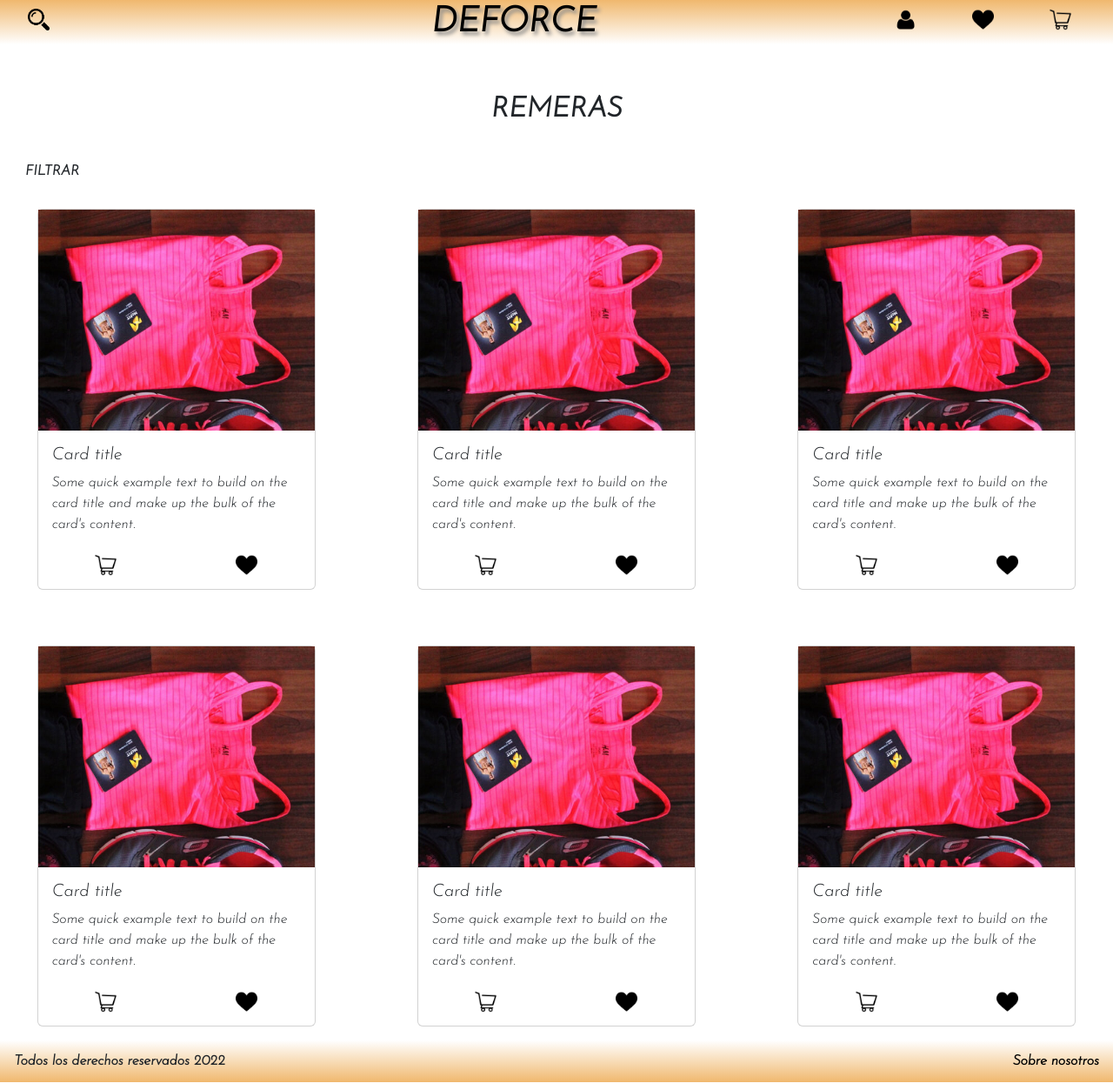
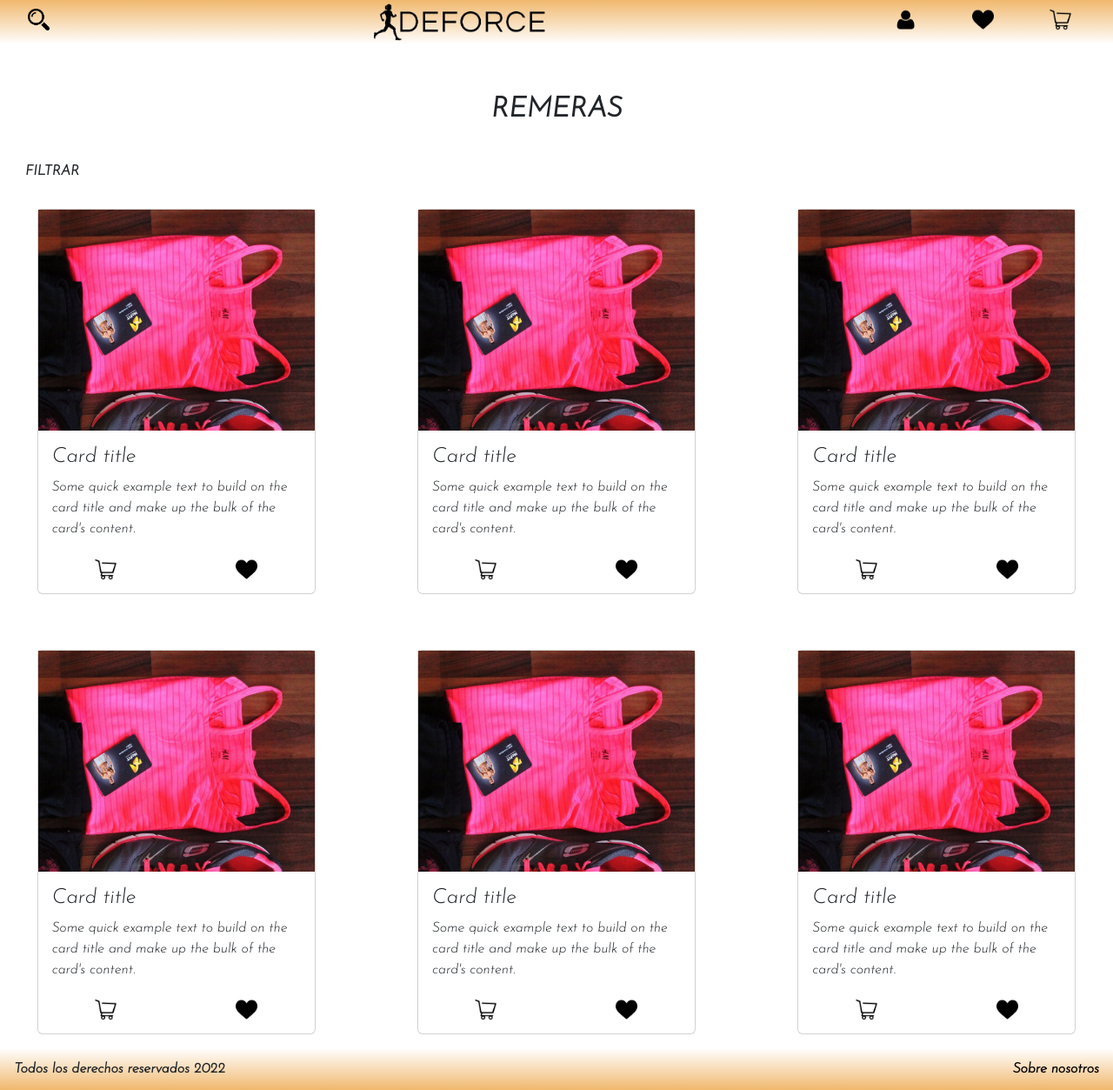
Before and after one commit to Oliver-Barrett/proyecto-tiendadeportiva, a website: page pages/remeras.html in a window 1280 px wide. Shown: the whole page at 87% size. Drawn offline with nearby package versions, Linux system fonts and the light colour scheme.

Commit message:
agrego SEO

```diff
--- a/pages/remeras.html
+++ b/pages/remeras.html
@@ -4,6 +4,8 @@
     <meta charset="UTF-8">
     <meta http-equiv="X-UA-Compatible" content="IE=edge">
     <meta name="viewport" content="width=device-width, initial-scale=1.0">
+    <meta name="keywords" content="REMERAS, FILTRO, TALLES, TELAS, COLORES">
+    <meta name="description" content="Gran variedad de remeras y nuevos ingresos durante todo el año.">
     <!-- tipografia -->
     <link rel="preconnect" href="https://fonts.googleapis.com">
     <link rel="preconnect" href="https://fonts.gstatic.com" crossorigin>
@@ -27,7 +29,7 @@
                     </button>
                     <div class="offcanvas offcanvas-start" tabindex="-1" id="offcanvasNavbar" aria-labelledby="offcanvasNavbarLabel">
                         <div class="offcanvas-header">
-                            <h2 class="offcanvas-title" id="offcanvasNavbarLabel">Menu</h2>
+                            <h1 class="offcanvas-title" id="offcanvasNavbarLabel">Menu</h1>
                             <button type="button" class="btn-close" data-bs-dismiss="offcanvas" aria-label="Close"></button>
                         </div>
                         <div class="offcanvas-body">
@@ -65,7 +67,7 @@
                     </ul>
             </div>
             <a href="../index.html">
-                <h1>DEFORCE</h1>
+                <img src="../img/logos/deforce-logo.png" alt="">
             </a>
             <div class="logo-usuario">
                     <ul>
@@ -136,7 +138,7 @@
                         <img src="../img/ropa/card-dos.jpg" alt="">
                     </a>
                     <div class="card-body">
-                        <h5 class="card-title">Card title</h5>
+                        <h4 class="card-title">Card title</h4>
                         <p class="card-text">Some quick example text to build on the card title and make up the bulk of the card's content.</p>
                     </div>
                     <div class="card-body card-logos">
@@ -149,7 +151,7 @@
                         <img src="../img/ropa/card-dos.jpg" alt="">
                     </a>
                     <div class="card-body">
-                        <h5 class="card-title">Card title</h5>
+                        <h4 class="card-title">Card title</h4>
                         <p class="card-text">Some quick example text to build on the card title and make up the bulk of the card's content.</p>
                     </div>
                     <div class="card-body card-logos">
@@ -162,7 +164,7 @@
                         <img src="../img/ropa/card-dos.jpg" alt="">
                     </a>
                     <div class="card-body">
-                        <h5 class="card-title">Card title</h5>
+                        <h4 class="card-title">Card title</h4>
                         <p class="card-text">Some quick example text to build on the card title and make up the bulk of the card's content.</p>
                     </div>
                     <div class="card-body card-logos">
@@ -175,7 +177,7 @@
                         <img src="../img/ropa/card-dos.jpg" alt="">
                     </a>
                     <div class="card-body">
-                        <h5 class="card-title">Card title</h5>
+                        <h4 class="card-title">Card title</h4>
                         <p class="card-text">Some quick example text to build on the card title and make up the bulk of the card's content.</p>
                     </div>
                     <div class="card-body card-logos">
@@ -188,7 +190,7 @@
                         <img src="../img/ropa/card-dos.jpg" alt="">
                     </a>
                     <div class="card-body">
-                        <h5 class="card-title">Card title</h5>
+                        <h4 class="card-title">Card title</h4>
                         <p class="card-text">Some quick example text to build on the card title and make up the bulk of the card's content.</p>
                     </div>
                     <div class="card-body card-logos">
@@ -201,7 +203,7 @@
                         <img src="../img/ropa/card-dos.jpg" alt="">
                     </a>
                     <div class="card-body">
-                        <h5 class="card-title">Card title</h5>
+                        <h4 class="card-title">Card title</h4>
                         <p class="card-text">Some quick example text to build on the card title and make up the bulk of the card's content.</p>
                     </div>
                     <div class="card-body card-logos">
--- a/sass/partials/_estiloindex.scss
+++ b/sass/partials/_estiloindex.scss
@@ -11,7 +11,7 @@
             .dropdown-item{
                 font-weight: $letra-negrita;
             }
-            h2{
+            h1{
                 font-weight: $letra-negrita;
             }
             .offcanvas-header{
@@ -35,12 +35,9 @@
         display: none;
     }
     a{
-        text-decoration: none;
-        h1{
-            margin-top: 10px;
-            color: black;
-            font-weight: $letra-negrita;
-            filter: drop-shadow(3px 4px 2px rgb(141, 141, 141));
+        margin-right: 2.5rem;
+        img{
+            height: 50px;
         }
     }
 }
@@ -89,8 +86,8 @@
         margin-top: 1rem;
     }
     a{
+        text-decoration: none;
         color: black;
-        text-decoration: none;
         font-weight: $letra-negrita;
         margin-right: 1rem;
     }
--- a/sass/partials/_estilologinregister.scss
+++ b/sass/partials/_estilologinregister.scss
@@ -6,7 +6,7 @@
         margin: auto;
         margin-top: 3.5rem;
         margin-bottom: 1.45rem;
-        h3{
+        h2{
             @include posicion(flex, center);
             margin-bottom: 3rem;
             font-weight: $letra-negrita;
```
Also changed, not shown: index.html (+4 -2 lines), pages/eleccion.html (+5 -3 lines), pages/login.html (+5 -3 lines), pages/register.html (+5 -3 lines), css/main.css, img/logos/deforce-logo.png (added).
